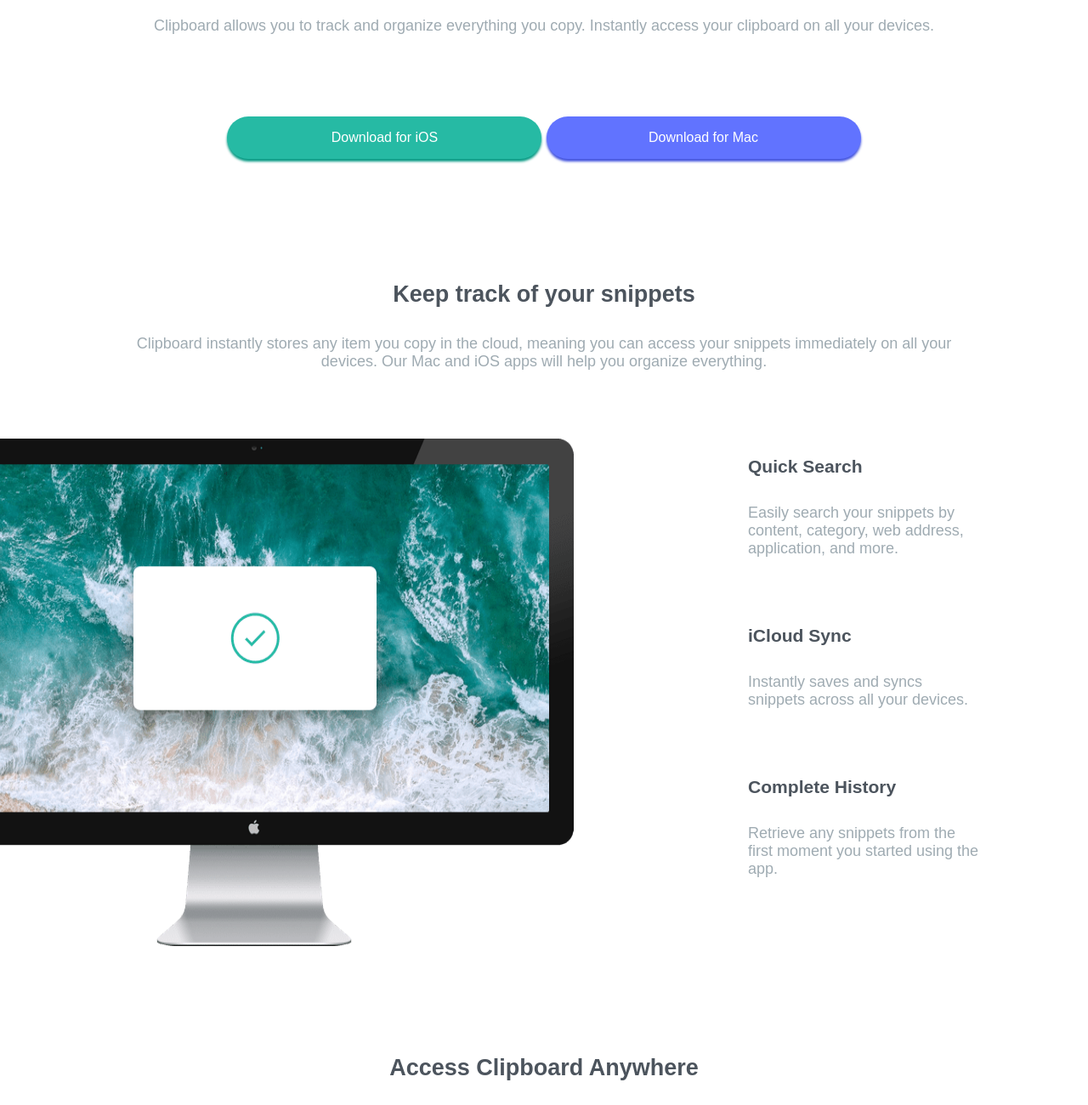
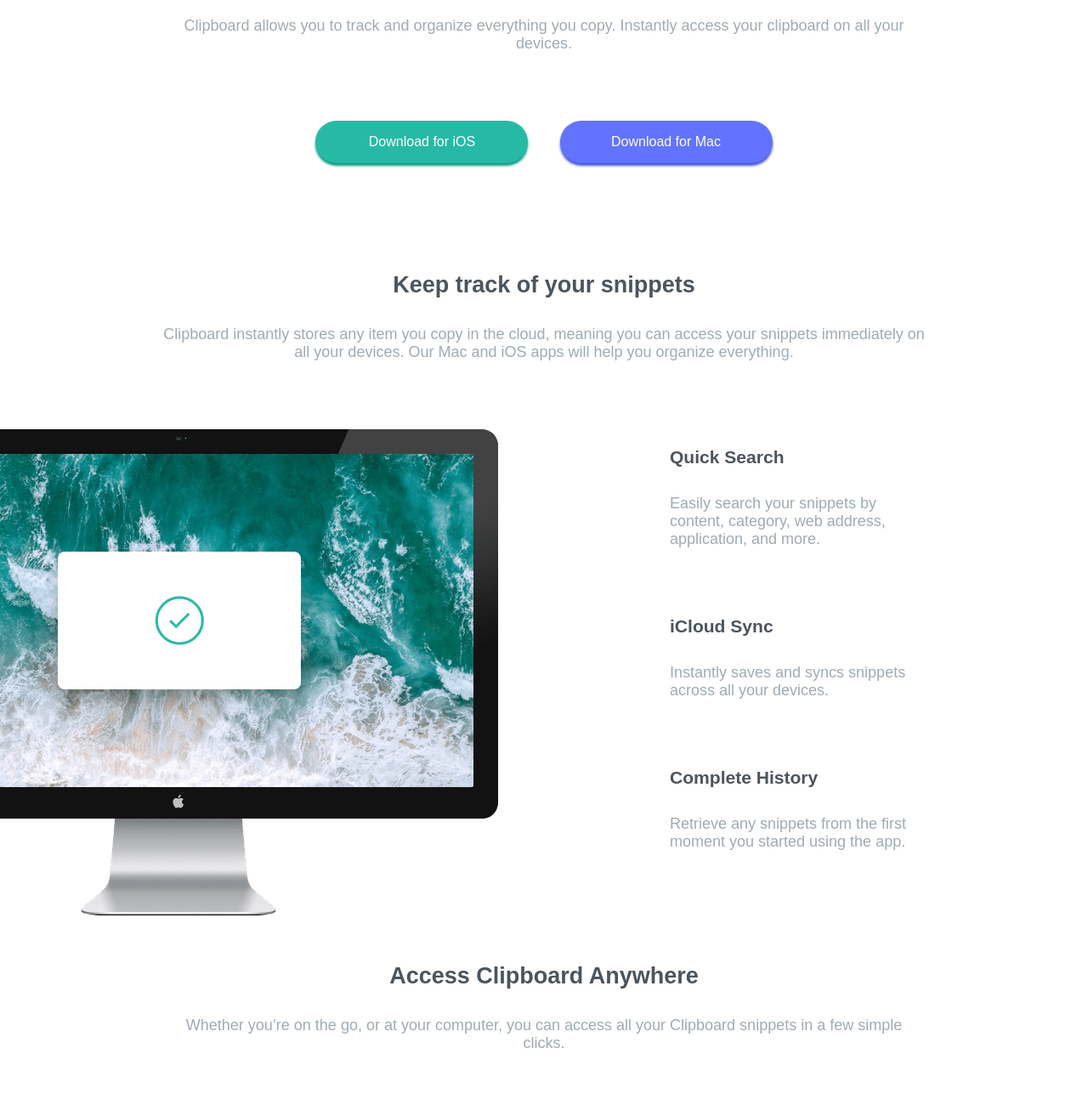
Before and after one commit to asenataluczak/clipboard-landing-page-master, a plain HTML site: page index.html in a window 1280 px wide. Shown: the part 400-1700 px from the top of the page at 85% size. Drawn offline with Linux system fonts and the light colour scheme; a web font is replaced by a local one.

Commit message:
added styles for 1200px and 1600px

```diff
--- a/index.html
+++ b/index.html
@@ -49,7 +49,7 @@
             src="images/image-computer.png"
             alt="Computer"
           />
-          <div>
+          <div class="functionalities__flex-item">
             <h3>Quick Search</h3>
             <p class="functionalities__description">
               Easily search your snippets by content, category, web address,
--- a/styles/main.css
+++ b/styles/main.css
@@ -31,8 +31,7 @@ ul {
 /* images */
 .access__img,
 .functionalities__img {
-  width: 100%;
-  margin: 5% 0;
+  max-width: 100%;
 }
 
 /* section spacing */
@@ -131,14 +130,22 @@ ul {
   /* FUNCTIONALITIES SECTION */
   .functionalities__flex-container {
     display: flex;
+    justify-content: end;
     text-align: left;
+    position: relative;
+  }
+
+  .functionalities__flex-item {
+    width: 300px;
+    height: 500px;
   }
 
   .functionalities__img {
-    position: relative;
-    left: -20%;
+    position: absolute;
+    left: -40%;
     top: 0;
     margin: 0;
+    object-fit: scale-down;
   }
 
   /* TOOLS SECTION */
@@ -193,6 +200,27 @@ ul {
   }
 
   .download__button {
-    width: 370px;
+    width: 250px;
+    margin: 0 1rem;
   }
 }
+
+@media screen and (min-width: 1200px) {
+  .container {
+    margin: 0 15%;
+  }
+
+  .footer {
+    padding: 3% 15%;
+  }
+}
+
+@media screen and (min-width: 1600px) {
+  .functionalities__flex-item {
+    width: 30%;
+  }
+
+  .functionalities__img {
+    left: 0;
+  }
+}
```
